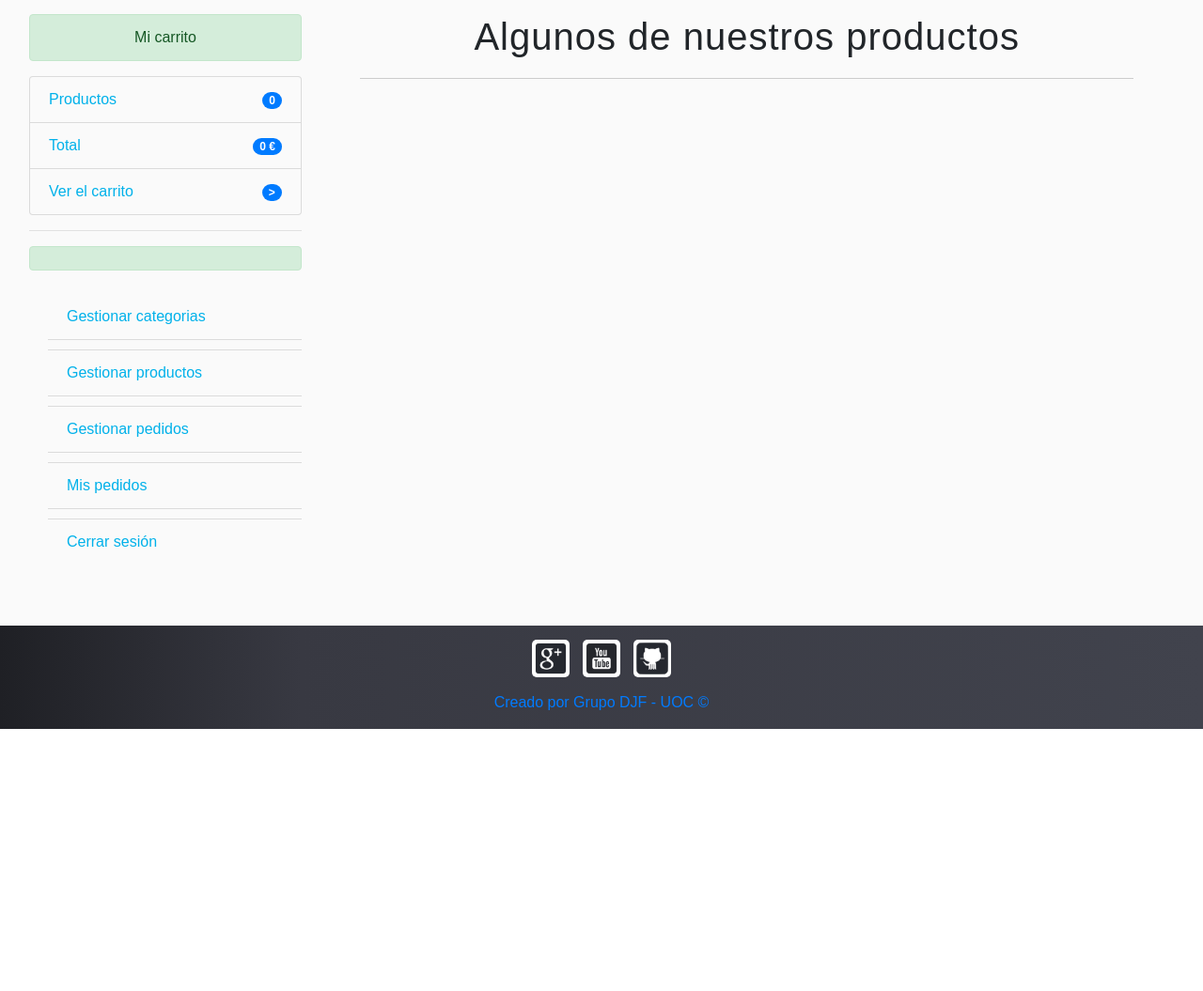
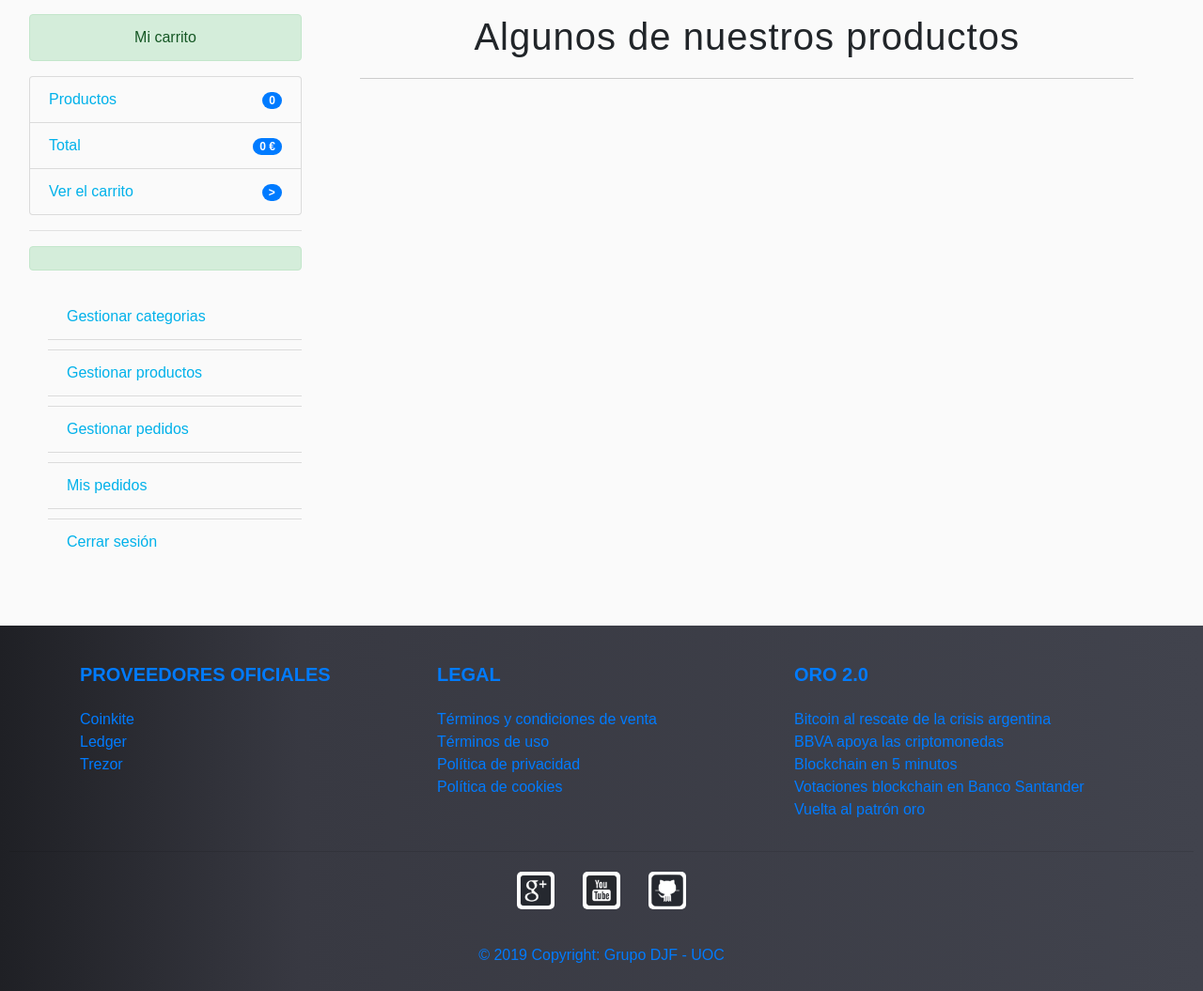
Before and after one commit to FernandoDavidGomezOrtega/web-smartwallet, a PHP site: page / in a window 1280 px wide. Shown: the part 95-1150 px from the top of the page at 94% size. Before the commit the page ends 871 px from the top, so only its background shows below. Run offline with PHP 8.4, Linux system fonts and the light colour scheme; the visitor is signed in with stand-in values (Sample User, id 1); data that the repository does not hold is empty; a stand-in replaces the project's code that opens the database connection; some libraries are stand-ins or nearby versions.

Commit message:
nuevas páginas de avisos legales, informazión . ccs updates y DB bug fixed

```diff
--- a/assets/css/styles.css
+++ b/assets/css/styles.css
@@ -14,7 +14,7 @@ body{
   position: fixed;
   display: none;
   background: rgba(0, 0, 0, 0.2);
-  color: #fff;
+  color: #03C4EB;
   padding: 6px 12px 9px 12px;
   font-size: 16px;
   border-radius: 2px;
@@ -549,6 +549,12 @@ button{
   border: 0px  !important;
 }
 
+#no-active a:hover, #no-active b:hover{
+  color: #83e90f !important;
+  text-shadow: none !important;
+  cursor: default;
+}
+
 /* FOOTER */
 
 footer {
@@ -744,9 +750,11 @@ blockquote{
   justify-content: center;
 }
 
-#footer a{
-  color:white;
+footer a, footer a:visited, footer a:hover{
+  color:#007bff;;
 }
+
+
 
 
 
--- a/database/database.sql
+++ b/database/database.sql
@@ -43,7 +43,7 @@ provincia       varchar(100) not null,
 localidad       varchar(100) not null,
 direccion       varchar(255) not null,
 coste           float(200,2) not null,
-estado          varchar(20) not null,
+estado          enum('Pendiente de pago', 'Confirmado', 'En preparacion', 'Preparado para enviar', 'Enviado', 'Entregado') not null,
 fecha           date,
 hora            time,
 CONSTRAINT pk_pedidos PRIMARY KEY(id),
--- a/database/datos_de_prueba.sql
+++ b/database/datos_de_prueba.sql
@@ -143,7 +143,7 @@ INSERT INTO productos VALUES(NULL, 3, 'Lidger Nano X', '<p>Mantenga de forma seg
 <p>Chips: ST31H320 (seguro) + STM32F042.</p>
 
 ', 119, 100, 'no', CURDATE(), 'lidgernano1.jpg'  );
-INSERT INTO productos VALUES(NULL, 3, 'Lidger Nano X', '<p>Su clave privada que da acceso a sus fondos nunca est&aacute; expuesta.  Permanece protegido con un chip seguro, dise&ntilde;ado para resistir ataques altamente sofisticados.</p>
+INSERT INTO productos VALUES(NULL, 3, 'Lidger Nano S', '<p>Su clave privada que da acceso a sus fondos nunca est&aacute; expuesta.  Permanece protegido con un chip seguro, dise&ntilde;ado para resistir ataques altamente sofisticados.</p>
 
 <p>Mantenga de forma segura sus activos de cifrado.  El Ledger Nano S est&aacute; construido alrededor del tipo de chip m&aacute;s seguro del mercado, lo que garantiza una seguridad &oacute;ptima para su criptograf&iacute;a.</p>
 
--- a/models/pedido.php
+++ b/models/pedido.php
@@ -158,7 +158,7 @@ class Pedido
   public function save()
   {
     $sql = "INSERT INTO pedidos VALUES(NULL, {$this->getUsuarioId()}, '{$this->getProvincia()}', "
-              ."'{$this->getLocalidad()}', '{$this->getDireccion()}', {$this->getCoste()}, 'confirmed', "
+              ."'{$this->getLocalidad()}', '{$this->getDireccion()}', {$this->getCoste()}, 'Pendiente de pago', "
               ."CURDATE(), CURTIME()  )";
 
     $save = $this->db->query($sql);
--- a/views/layout/footer.php
+++ b/views/layout/footer.php
@@ -5,42 +5,141 @@
 
 <!-- Footer -->
 
+<footer class="page-footer font-small stylish-color-dark pt-4 redes-sociales">
 
-<footer id="" class="">
-<div class="row justify-content-center redes-sociales">
-<div class="col-auto">
-    <a href="https://sites.google.com/fp.uoc.edu/grupo-djf/presentaci%C3%B3n-del-proyecto" target="_blank"><img src="<?= base_url; ?>assets/img/google-plus-3-64.png" alt=""></a>
-    <a href="" target="_blank"><img src="<?= base_url; ?>assets/img/youtube-3-6490.png" alt=""></a>
-    <a href="https://github.com/FernandoDavidGomezOrtega/web-smartwallet" target="_blank"><img src="<?= base_url; ?>assets/img/github-8-6495.png" alt=""></a>
+    <!-- Footer Links -->
+    <div class="container text-center text-md-left">
+
+        <!-- Grid row -->
+        <div class="row">
+
+            <hr class="clearfix w-100 d-md-none">
+
+            <!-- Grid column -->
+            <div class="col-md-4 mx-auto">
+
+                <!-- Links -->
+                <h5 class="font-weight-bold text-uppercase mt-3 mb-4">Proveedores oficiales</h5>
+
+                <ul class="list-unstyled">
+                    <li>
+                        <a href="https://coinkite.com/" target="_blank">Coinkite</a>
+                    </li>
+                    <li>
+                        <a href="https://www.ledger.com/" target="_blank">Ledger</a>
+                    </li>
+                    <li>
+                        <a href="https://trezor.io/" target="_blank">Trezor</a>
+                    </li>
+                </ul>
+
             </div>
+            <!-- Grid column -->
+
+
+            <hr class="clearfix w-100 d-md-none">
+
+            <!-- Grid column -->
+            <div class="col-md-4 mx-auto">
+
+                <!-- Links -->
+                <h5 class="font-weight-bold text-uppercase mt-3 mb-4">LEGAL</h5>
+
+                <ul class="list-unstyled">
+                    <li>
+                        <a href="<?= base_url ?>legal/terminosYCondiciones">Términos y condiciones de venta</a>
+                    </li>
+                    <li>
+                        <a href="<?= base_url ?>legal/terminosDeUso">Términos de uso</a>
+                    </li>
+                    <li>
+                        <a href="<?= base_url ?>legal/politicaDePrivacidad">Política de privacidad</a>
+                    </li>
+                    <li>
+                        <a href="<?= base_url ?>legal/politicaDeCookies">Política de cookies</a>
+                    </li>
+                </ul>
+
             </div>
+            <!-- Grid column -->
 
-<div class="row ">
-<div class="col-12" id="">
-    <p>
-      Creado por Grupo DJF - UOC &copy;
-    </p>
+
+            <hr class="clearfix w-100 d-md-none">
+
+            <!-- Grid column -->
+            <div class="col-md-4 mx-auto">
+
+                <!-- Links -->
+                <h5 class="font-weight-bold text-uppercase mt-3 mb-4">Oro 2.0</h5>
+
+                <ul class="list-unstyled">
+                    <li>
+                        <a href="https://es.cointelegraph.com/news/backfire-in-argentina-citizens-want-btc-over-peso-amid-usd-crackdown" target="_blank">Bitcoin al rescate de la crisis argentina</a>
+                    </li>
+                    <li>
+                        <a href="https://www.elindependiente.com/economia/2018/06/18/bbva-apoya-las-criptomonedas/" target="_blank">BBVA apoya las criptomonedas</a>
+                    </li>
+                    <li>
+                        <a href="https://www.youtube.com/watch?v=Yn8WGaO__ak" target="_blank">Blockchain en 5 minutos</a>
+                    </li>
+                    <li>
+                        <a href="https://www.cronista.com/financialtimes/El-Banco-Santander-usa-tecnologia-de-criptomonedas-20180518-0020.html" target="_blank">Votaciones blockchain en Banco Santander</a>
+                    </li>
+                    <li>
+                        <a href="https://metalesdeinversion.com/el-patron-oro-cuando-el-sistema-monetario-estaba-respaldado-por-metal/" target="_blank">Vuelta al patrón oro</a>
+                    </li>
+                </ul>
+
             </div>
+            <!-- Grid column -->
+
         </div>
+        <!-- Grid row -->
 
-</footer>
-<!-- /Footer -->
+    </div>
+    <!-- Footer Links -->
+
+    <hr>
+
+    <!-- Redes sociales -->
+    <ul class="list-unstyled list-inline text-center">
+        <li class="list-inline-item">
+            <a class="btn-floating btn-gplus mx-1" href="https://sites.google.com/fp.uoc.edu/grupo-djf/presentaci%C3%B3n-del-proyecto" target="_blank"><img src="<?= base_url ?>assets/img/google-plus-3-64.png" alt="">
+            </a>
+        </li>
+        <li class="list-inline-item">
+            <a class="btn-floating btn-fb mx-1" href="" target="_blank">
+                <img src="<?= base_url ?>assets/img/youtube-3-6490.png" alt="">
+            </a>
+        </li>
+        <li class="list-inline-item">
+            <a class="btn-floating btn-tw mx-1" href="https://github.com/FernandoDavidGomezOrtega/web-smartwallet" target="_blank"><img src="<?= base_url ?>assets/img/github-8-6495.png" alt="">
+            </a>
+        </li>
+    </ul>
+    <!-- Redes sociales -->
+
+    <!-- Copyright -->
+    <div class="footer-copyright text-center py-3">© 2019 Copyright: Grupo DJF - UOC
+    </div>
+    <!-- Copyright -->
 
     <!-- Back to top button -->
     <a href="#" class="back-to-top"><i class="fa fa-chevron-up"></i></a>
 
-
+</footer>
+<!-- /Footer -->
 
 <!-- JS FontAwesome -->
 <script src="https://kit.fontawesome.com/a2e8d0339c.js"></script>
 
 <!-- Required JavaScript Libraries -->
-<script src="lib/jquery/jquery.min.js"></script>
-<script src="lib/morphext/morphext.min.js"></script>
-<script src="lib/easing/easing.js"></script>
+<script src="<?= base_url ?>lib/jquery/jquery.min.js"></script>
+<script src="<?= base_url ?>lib/morphext/morphext.min.js"></script>
+<script src="<?= base_url ?>lib/easing/easing.js"></script>
 
 <!-- principales funciones javascript de la aplicación -->
-<script src="js/main.js"></script>
+<script src="<?= base_url ?>js/main.js"></script>
 
 <!-- Optional JavaScript -->
 <!-- jQuery first, then Popper.js, then Bootstrap JS -->
@@ -50,8 +149,8 @@
 
 
 <!-- JS Particles.js -->
-<script src="js/particles.min.js"></script>
-<script src="js/app.js"></script>
+<script src="<?= base_url ?>js/particles.min.js"></script>
+<script src="<?= base_url ?>js/app.js"></script>
 
 </body>
 
--- a/views/layout/header.php
+++ b/views/layout/header.php
@@ -78,9 +78,6 @@ ob_start();
 
 <body data-spy="scroll" data-target="#navbar" data-offset="74">
 
-
-
-
   <script src="https://unpkg.com/sweetalert/dist/sweetalert.min.js"></script>
   <!-- Header -->
   <nav id="header" class="navbar navbar-expand-lg navbar-dark bg-dark sticky-top">
@@ -100,8 +97,8 @@ ob_start();
         <ul class="navbar-nav ml-auto">
           <?php if (isset($_SESSION['identity'])) : ?>
             <li class="nav-item ">
-              <div class="dropdown show">
-                <a class=" nav-link  color_nav_link_item green-letters mr-lg-3" href="#" role="button" id="dropdownMenuLink" aria-haspopup="true" aria-expanded="false">
+              <div class="dropdown show no-active" id="no-active">
+                <a class=" nav-link  color_nav_link_item green-letters mr-lg-3" name="disabled" role="button" id="dropdownMenuLink" aria-haspopup="true" aria-expanded="false">
                   <b class="categorias">Bienvenido/a <?= $_SESSION['identity']->nombre; ?></b>
                 </a>
               </div>
--- a/views/pedido/hacer.php
+++ b/views/pedido/hacer.php
@@ -26,8 +26,9 @@
           <label for="zipcode">Código postal</label>
           <input type="text" class="form-control" id="" name="zipcode"  required>
         </div>
-
-        <button type="submit" class="btn btn-primary white-letters" >Confirmar pedido</button>
+        <div class="row justify-content-center">
+          <button type="submit" class="btn btn-primary white-letters" >Confirmar pedido</button>
+        </div>
       </form>
     </div>
   </div>
--- a/views/pedido/mis_pedidos.php
+++ b/views/pedido/mis_pedidos.php
@@ -28,7 +28,8 @@
           <?= $ped->fecha; ?>
         </td>
         <td>
-          <?= Utils::showStatus($ped->estado) ?>
+        <?= $ped->estado; ?>
+          <!-- <?= Utils::showStatus($ped->estado) ?> -->
         </td>
       </tr>
     <?php endwhile; ?>
```
Also changed, not shown: controllers/LegalController.php (added, +30 -0 lines), views/legal/politicaDeCookies.php (added, +45 -0 lines), views/legal/politicaDePrivacidad.php (added, +87 -0 lines), views/legal/terminosDeUso.php (added, +50 -0 lines), views/legal/terminosYCondiciones.php (added, +45 -0 lines), views/pedido/detalle.php (+8 -5 lines), uploads/images/Captura.PNG (added). Lines whose indentation alone changed are shown as unchanged.
